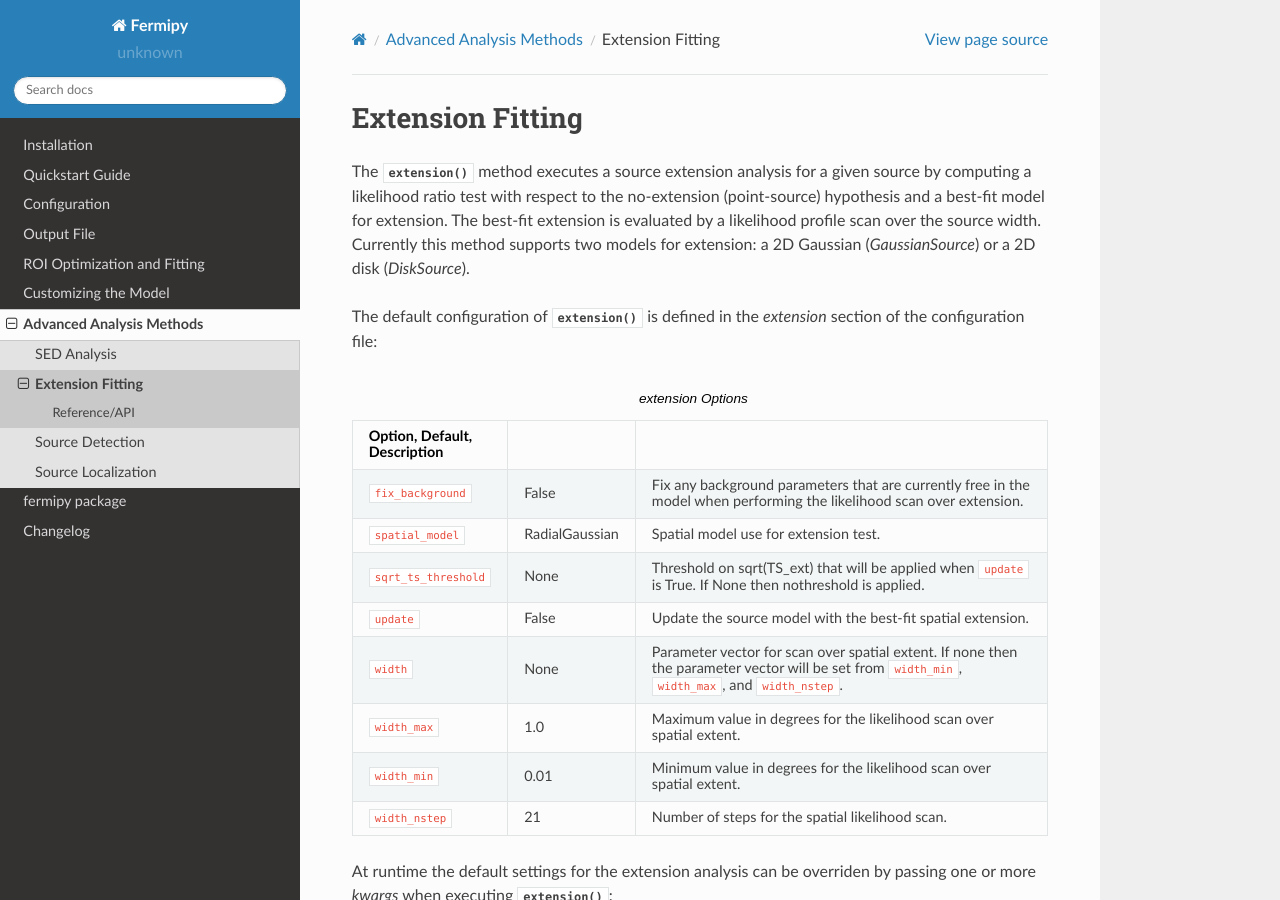
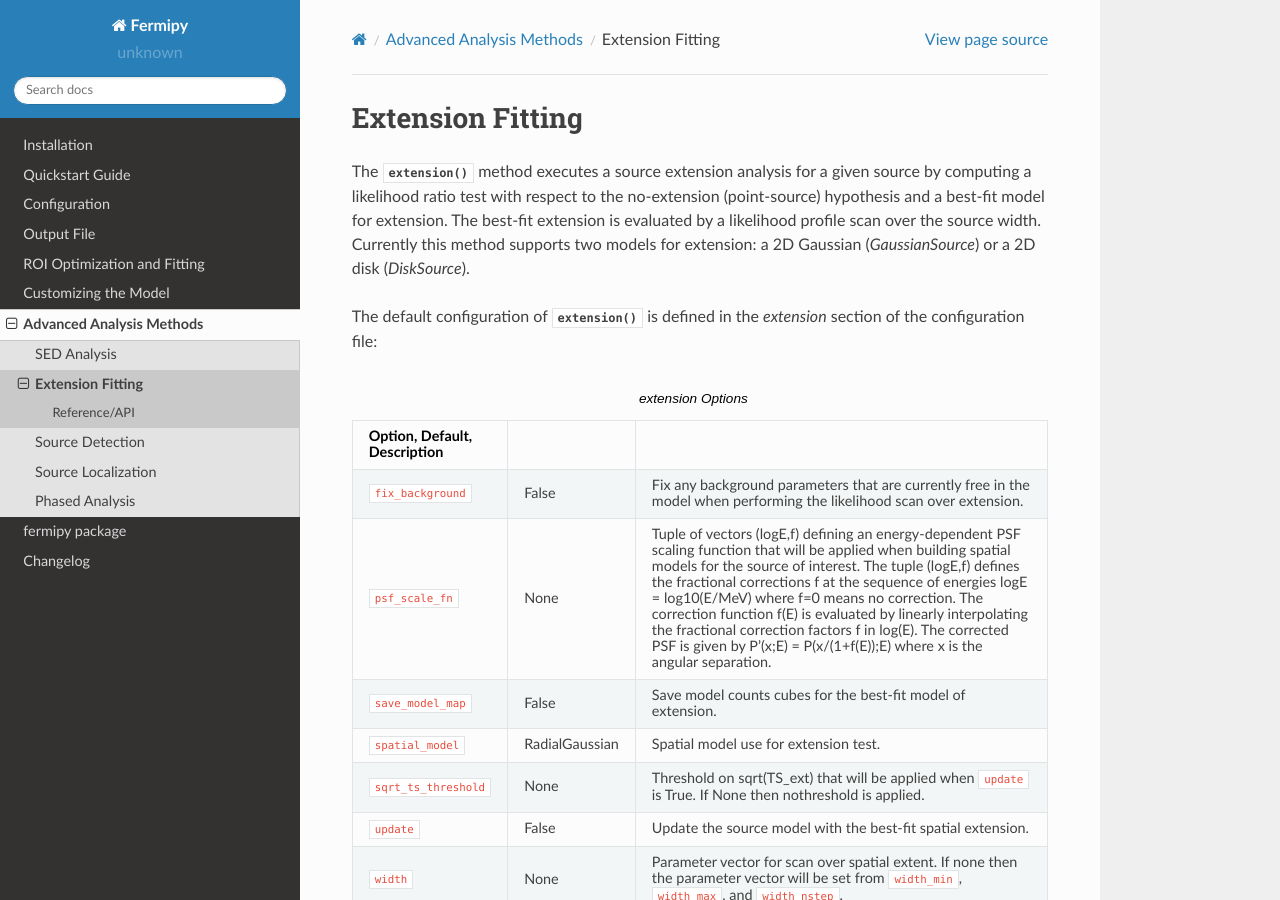
Before and after one commit to fermiPy/fermipy, a Sphinx documentation site: the page built from docs/advanced/extension.rst, in a window 1280 px wide and 900 px high. Built offline with Sphinx 7.4.7 and the Read the Docs theme 2.0.0, drawn with Linux system fonts in a browser that asks for light colours.

Commit message:
Add new doc page for phased analysis.

```diff
--- a/docs/advanced/index.rst
+++ b/docs/advanced/index.rst
@@ -14,3 +14,4 @@
    extension
    detection
    localization
+   phased
--- a/docs/config.rst
+++ b/docs/config.rst
@@ -118,6 +118,8 @@
    :file: config/binning.csv
    :delim: tab
    :widths: 10,10,80
+
+.. _config_components:
 
 components
 ----------
@@ -356,6 +358,8 @@
    :delim: tab
    :widths: 10,10,80
 
+.. _config_selection:
+
 selection
 ---------
 
--- a/docs/config/extension.csv
+++ b/docs/config/extension.csv
@@ -1,4 +1,6 @@
 ``fix_background``	False	Fix any background parameters that are currently free in the model when performing the likelihood scan over extension.
+``psf_scale_fn``	None	Tuple of vectors (logE,f) defining an energy-dependent PSF scaling function that will be applied when building spatial models for the source of interest.  The tuple (logE,f) defines the fractional corrections f at the sequence of energies logE = log10(E/MeV) where f=0 means no correction.  The correction function f(E) is evaluated by linearly interpolating the fractional correction factors f in log(E).  The corrected PSF is given by P'(x;E) = P(x/(1+f(E));E) where x is the angular separation.
+``save_model_map``	False	Save model counts cubes for the best-fit model of extension.
 ``spatial_model``	RadialGaussian	Spatial model use for extension test.
 ``sqrt_ts_threshold``	None	Threshold on sqrt(TS_ext) that will be applied when ``update`` is True.  If None then nothreshold is applied.
 ``update``	False	Update the source model with the best-fit spatial extension.
--- a/docs/config/gtlike.csv
+++ b/docs/config/gtlike.csv
@@ -2,10 +2,12 @@
 ``convolve``	True
 ``edisp``	True	Enable the correction for energy dispersion.
 ``edisp_disable``	None	Provide a list of sources for which the edisp correction should be disabled.
+``expscale``	None	Exposure correction that is applied to all sources in the analysis component.  This correction is superseded by `src_expscale` if it is defined for a source.
 ``irfs``	None	Set the IRF string.
 ``llscan_npts``	20	Number of evaluation points to use when performing a likelihood scan.
 ``minbinsz``	0.05	Set the minimum bin size used for resampling diffuse maps.
 ``resample``	True
 ``rfactor``	2
+``src_expscale``	None	Dictionary of exposure corrections for individual sources keyed to source name.  The exposure for a given source will be scaled by this value.  A value of 1.0 corresponds to the nominal exposure.
 ``srcmap``	None
 ``wmap``	None	Likelihood weights map.
--- a/docs/config/selection.csv
+++ b/docs/config/selection.csv
@@ -9,6 +9,8 @@
 ``glon``	None
 ``logemax``	None	Maximum Energy (log10(MeV))
 ``logemin``	None	Minimum Energy (log10(MeV))
+``phasemax``	None	Maximum pulsar phase
+``phasemin``	None	Minimum pulsar phase
 ``ra``	None
 ``radius``	None	Radius of data selection.  If none this will be automatically set from the ROI size.
 ``roicut``	no
--- a/docs/config/tsmap.csv
+++ b/docs/config/tsmap.csv
@@ -1,4 +1,4 @@
 ``loge_bounds``	None	Lower and upper energy bounds in log10(E/MeV).  By default the calculation will be performed over the full analysis energy range.
 ``max_kernel_radius``	3.0
 ``model``	None	Dictionary defining the properties of the test source.
-``multithread``	False
+``multithread``	False	Split the TS map calculation across multiple cores.
```
Also changed, not shown: docs/advanced/phased.rst (added, +57 -0 lines).
